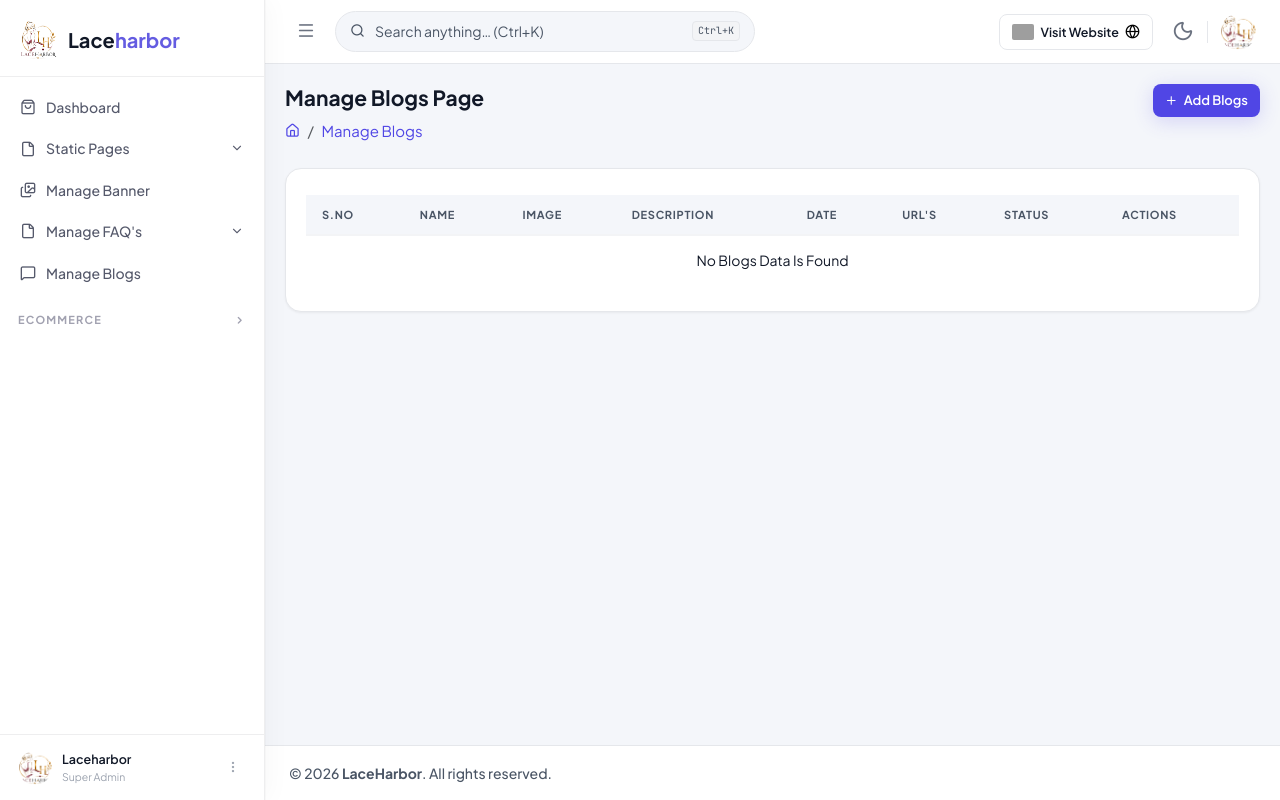
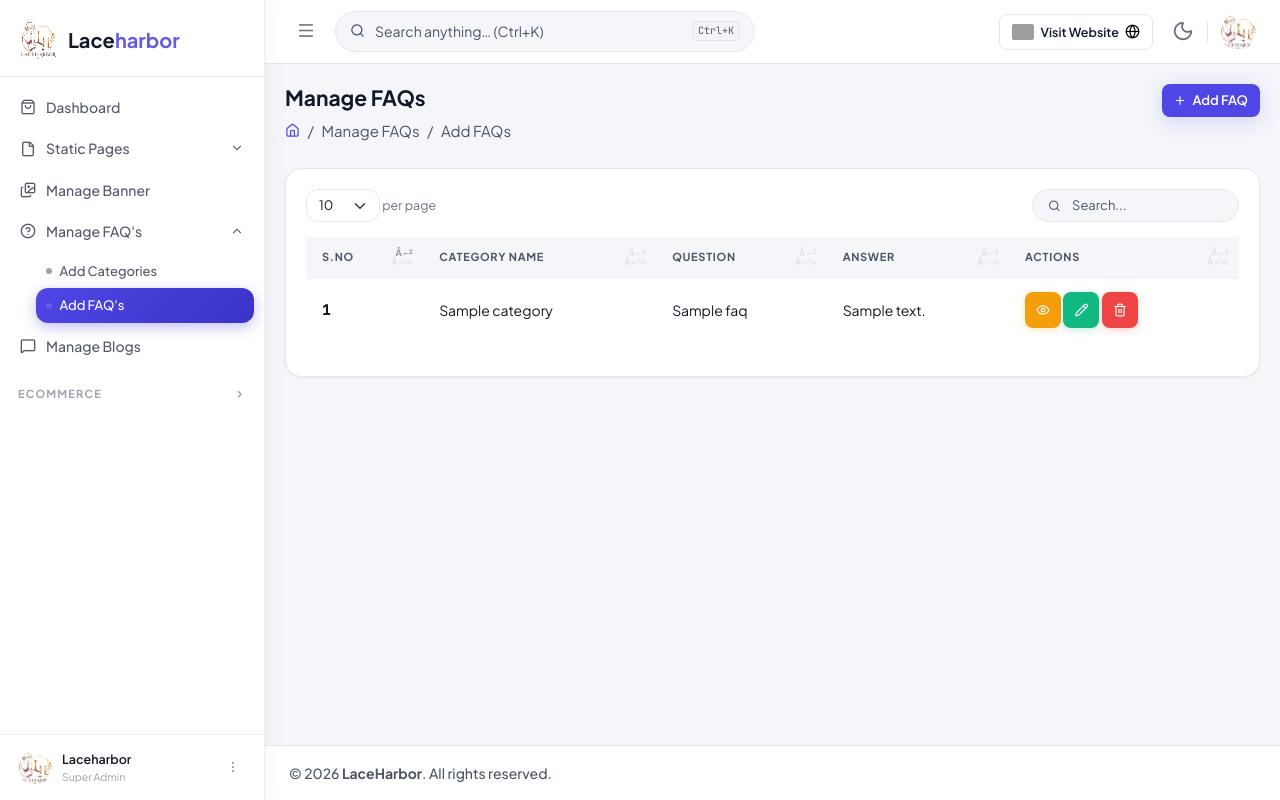
Before and after one commit to Anni-16/E-commerce-Portal-Laceharbor-, a Laravel app: page /admin/manage-faq in a window 1280 px wide. Run offline with Laravel 12, Linux system fonts and the light colour scheme; tables that the repository leaves empty hold one stand-in row (values such as "Sample post"); data that the repository does not hold is empty; some libraries are stand-ins or nearby versions; grey boxes are pictures that could not be loaded.

Commit message:
Work On BackEnd Manage FAQ's Functionlies And UI/UX Day - 3

```diff
--- a/app/Http/Controllers/Backend/FAQController.php
+++ b/app/Http/Controllers/Backend/FAQController.php
@@ -4,8 +4,118 @@ namespace App\Http\Controllers\Backend;
 
 use App\Http\Controllers\Controller;
 use Illuminate\Http\Request;
+use App\Models\FAQ;
+use App\Models\FAQCategory;
+use Illuminate\Support\Facades\DB;
 
 class FAQController extends Controller
 {
-    //
+    // Manage FAQ
+    public function index()
+    {
+        $faqs = Faq::with('category')
+            ->latest()
+            ->get();
+
+        return view('backend.faq.faqs.index', compact('faqs'));
+    }
+
+    // Add FAQ page
+    public function addFaq()
+    {
+        $categories = FAQCategory::where('status', 1)
+            ->orderBy('faq_cat_name')
+            ->get();
+
+        return view('backend.faq.faqs.add-faq', compact('categories'));
+    }
+
+    // Store FAQ
+    public function storeFaq(Request $request)
+    {
+        $validated = $request->validate([
+            'category_id' => 'required|exists:faq_categories,id',
+            'questions' => 'required|array|min:1',
+            'questions.*.question' => 'required|string',
+            'questions.*.answer' => 'required|string',
+        ], [
+            'category_id.required' => 'Please select a category.',
+            'questions.required' => 'Please add at least one FAQ.',
+            'questions.*.question.required' => 'Question is required.',
+            'questions.*.answer.required' => 'Answer is required.',
+        ]);
+
+        DB::transaction(function () use ($validated) {
+
+            foreach ($validated['questions'] as $item) {
+
+                Faq::create([
+                    'category_id' => $validated['category_id'],
+                    'question' => $item['question'],
+                    'answer' => $item['answer'],
+                ]);
+            }
+        });
+
+        return redirect()
+            ->route('backend.manage-faq')
+            ->with('success', 'FAQs added successfully.');
+    }
+
+    // View single FAQ
+    public function viewFaq($id)
+    {
+        $faq = Faq::with('category')->findOrFail($id);
+
+        return view('backend.faq.faqs.view-faq', compact('faq'));
+    }
+
+    // Edit FAQ
+    public function editFaq($id)
+    {
+        $faq = Faq::with('category')->findOrFail($id);
+
+        $categories = FAQCategory::where('status', 1)
+            ->orderBy('faq_cat_name')
+            ->get();
+
+        return view(
+            'backend.faq.faqs.edit-faq',
+            compact('faq', 'categories')
+        );
+    }
+
+    // Update FAQ
+    public function updateFaq(Request $request, $id)
+    {
+        $validated = $request->validate([
+            'category_id' => 'required|exists:faq_categories,id',
+            'question' => 'required|string',
+            'answer' => 'required|string',
+        ]);
+
+        $faq = Faq::findOrFail($id);
+
+        $faq->update([
+            'category_id' => $validated['category_id'],
+            'question' => $validated['question'],
+            'answer' => $validated['answer'],
+        ]);
+
+        return redirect()
+            ->route('backend.manage-faq')
+            ->with('success', 'FAQ updated successfully.');
+    }
+
+    // Delete FAQ
+    public function deleteFaq($id)
+    {
+        $faq = Faq::findOrFail($id);
+
+        $faq->delete();
+
+        return redirect()
+            ->route('backend.manage-faq')
+            ->with('success', 'FAQ deleted successfully.');
+    }
 }
--- a/app/Models/FAQ.php
+++ b/app/Models/FAQ.php
@@ -6,6 +6,8 @@ use Illuminate\Database\Eloquent\Model;
 
 class FAQ extends Model
 {
+    protected $table = 'faqs';
+
     protected $fillable = [
         'category_id',
         'question',
@@ -14,6 +16,9 @@ class FAQ extends Model
 
     public function category()
     {
-        return $this->belongsTo(FAQCategory::class);
+        return $this->belongsTo(
+            FAQCategory::class,
+            'category_id'
+        );
     }
 }
--- a/app/Models/FAQCategory.php
+++ b/app/Models/FAQCategory.php
@@ -15,6 +15,6 @@ class FAQCategory extends Model
 
     public function faqs()
     {
-        return $this->hasMany(Faq::class);
+        return $this->hasMany(Faq::class, 'category_id');
     }
 }
--- a/resources/views/backend/faq/faqs/index.blade.php
+++ b/resources/views/backend/faq/faqs/index.blade.php
@@ -6,20 +6,24 @@
 
     <div class="page-header">
         <div>
-            <h1 class="page-title pb-2">Manage FAQ's Categories</h1>
+            <h1 class="page-title pb-2">Manage FAQs</h1>
+
             <nav>
                 <ol class="breadcrumb mb-0">
-                    <li class="breadcrumb-item"><a href="{{ route('backend.dashboard') }}"><i class="icon-house"></i></a></li>
-                    <li class="breadcrumb-item"><a href="{{ route('backend.manage-faq-categories') }}">Manage FAQ's Categories</a></li>
+                    <li class="breadcrumb-item"> <a href="{{ route('backend.dashboard') }}"> <i class="icon-house"></i></a></li>
+                    <li class="breadcrumb-item active">Manage FAQs</li>
+                    <li class="breadcrumb-item active">Add FAQs</li>
                 </ol>
             </nav>
         </div>
 
         <div class="page-header-actions">
-            <button type="button" class="btn-zentic btn-ai btn-sm" data-bs-toggle="modal" data-bs-target="#addCategoryModal" data-id="1" data-title="dfbfg" data-status="1"><i class="icon-plus"></i> Add Category</button>
+            <a href="{{ route('backend.add-faq') }}"
+                class="btn-zentic btn-ai btn-sm">
+                <i class="icon-plus"></i> Add FAQ
+            </a>
         </div>
     </div>
-
 
     @if(session('success'))
     <div class="alert alert-success">
@@ -35,11 +39,9 @@
 
     @if($errors->any())
     <div class="alert alert-danger">
-        <ul class="mb-0">
-            @foreach($errors->all() as $error)
-            <li>{{ $error }}</li>
-            @endforeach
-        </ul>
+        @foreach($errors->all() as $error)
+        <div>{{ $error }}</div>
+        @endforeach
     </div>
     @endif
 
@@ -52,72 +54,90 @@
                             <th>S.No</th>
                             <th>Category Name</th>
                             <th>Question</th>
-                            <th>Answers</th>
+                            <th>Answer</th>
                             <th>Actions</th>
                         </tr>
                     </thead>
+
                     <tbody>
-                        @foreach($faqcategory as $key => $category)
+
+                        @forelse($faqs as $key => $faq)
                         <tr>
                             <td class="mono fw-600">{{ $key + 1 }}</td>
-                            <td>{{ $category->faq_cat_name }}</td>
-                            <td>{{ $category->faq_cat_name }}</td>
-                            <td>{{ $category->faq_cat_name }}</td>
+                            <td>{{ $faq->category->faq_cat_name ?? 'N/A' }}</td>
+                            <td>{{ $faq->question }}</td>
+                            <td>{{ \Illuminate\Support\Str::limit(strip_tags($faq->answer), 100) }}</td>
                             <td>
-                                @if($category->status == 1)
-                                <span class="badge-zentic badge-green badge-dot">Active</span>
-                                @else
-                                <span class="badge-zentic badge-red badge-dot">Inactive</span>
-                                @endif
-                            </td>
-
-                            <td>
-                                <button type="button" class="btn-zentic btn-success btn-icon" data-bs-toggle="modal" data-bs-target="#editCategoryModal" data-id="{{ $category->id }}" data-title="{{ $category->faq_cat_name }}" data-status="{{ $category->status }}"> <i class="icon-pencil"></i></button>
-                                <button type="button" class="btn-zentic btn-danger btn-icon" data-bs-toggle="modal" data-bs-target="#deleteModal" data-id="{{ $category->id }}"><i class="icon-trash-2"></i></button>
+                                <a href="{{ route('backend.view-faq', $faq->id) }}"><button class="btn-zentic btn-warning btn-icon"><i class="icon-eye"></i></button></i></a>
+                                <a href="{{ route('backend.edit-faq', $faq->id) }}"><button class="btn-zentic btn-success btn-icon"><i class="icon-pencil"></i></button></a>
+                                <button type="button" class="btn-zentic btn-danger btn-icon" data-bs-toggle="modal" data-bs-target="#deleteModal" data-id="{{ $faq->id }}"><i class="icon-trash-2"></i> </button>
                             </td>
                         </tr>
-                        @endforeach
+
+                        @empty
+                        <tr>
+                            <td colspan="5" class="text-center"> No FAQs Found. </td>
+                        </tr>
+                        @endforelse
+
                     </tbody>
+
                 </table>
+
             </div>
         </div>
     </div>
+
 </main>
 
-<!-- Delete Confirmation Modal -->
-<div class="modal fade" id="deleteModal" tabindex="-1" aria-hidden="true">
+<!-- Delete Modal -->
+
+<div class="modal fade" id="deleteModal" tabindex="-1"
+    aria-hidden="true">
+
     <div class="modal-dialog modal-dialog-centered">
+
         <div class="modal-content">
 
             <div class="modal-header">
                 <h5 class="modal-title">Confirm Delete</h5>
-                <button type="button" class="btn-close"
-                    data-bs-dismiss="modal" aria-label="Close"></button>
+
+                <button type="button"
+                    class="btn-close"
+                    data-bs-dismiss="modal">
+                </button>
             </div>
 
             <div class="modal-body text-center">
-                <i class="icon-trash-2" style="font-size: 40px; color: red;"></i>
+
+                <i class="icon-trash-2"
+                    style="font-size:40px;color:red;">
+                </i>
 
                 <h5 class="mt-3">Are you sure?</h5>
 
-                <p>Are you sure you want to delete this FAQ's Categories? This action cannot be undone.</p>
+                <p>
+                    Are you sure you want to delete this FAQ?
+                    This action cannot be undone.
+                </p>
+
             </div>
 
             <div class="modal-footer justify-content-center">
 
-                <button type="button" class="btn btn-secondary"
+                <button type="button"
+                    class="btn btn-secondary"
                     data-bs-dismiss="modal">
                     Cancel
                 </button>
 
-                <form id="deleteCategoryForm" action="" method="POST">
+                <form id="deleteFaqForm" method="POST">
                     @csrf
                     @method('DELETE')
 
                     <button type="submit" class="btn btn-danger">
                         Yes, Delete
                     </button>
-
                 </form>
 
             </div>
@@ -126,5 +146,22 @@
     </div>
 </div>
 
+<script>
+    document.addEventListener('DOMContentLoaded', function() {
+
+        const deleteModal = document.getElementById('deleteModal');
+
+        deleteModal.addEventListener('show.bs.modal', function(event) {
+
+            const button = event.relatedTarget;
+            const id = button.getAttribute('data-id');
+
+            document.getElementById('deleteFaqForm').action =
+                "{{ url('admin/delete-faq') }}/" + id;
+
+        });
+
+    });
+</script>
 
 @endsection
--- a/resources/views/backend/partials/side-navbar.blade.php
+++ b/resources/views/backend/partials/side-navbar.blade.php
@@ -89,7 +89,7 @@
                  </li>
                  <li class="nav-item has-dropdown {{ request()->routeIs('backend.mange-faq-categories') ? 'active' : '' }}">
                      <a href="#" class="nav-link nav-dropdown-toggle {{ request()->routeIs('backend.manage-faq-categories') ? 'active' : '' }}">
-                         <i class="icon-file nav-icon"></i>
+                         <i class="icon-circle-help nav-icon"></i>
                          <span class="nav-text">Manage FAQ's</span>
                          <i class="icon-chevron-down nav-dropdown-arrow"></i>
                      </a>
@@ -103,8 +103,8 @@
                          </li>
 
                          <li>
-                             <a href="{{ route('backend.edit-shipping-delivery-page') }}"
-                                 class="nav-link nav-sublink d-flex align-items-center gap-2 {{ request()->routeIs('backend.edit-shipping-delivery-page') ? 'active' : '' }}">
+                             <a href="{{ route('backend.manage-faq') }}"
+                                 class="nav-link nav-sublink d-flex align-items-center gap-2 {{ request()->routeIs('backend.manage-faq') ? 'active' : '' }}">
                                  <span class="nav-sub-dot"></span>Add FAQ's
                              </a>
                          </li>
--- a/routes/admin.php
+++ b/routes/admin.php
@@ -11,6 +11,7 @@ use App\Http\Controllers\Backend\TermsController;
 use App\Http\Controllers\Backend\SocialMediaController;
 use App\Http\Controllers\Backend\BlogsController;
 use App\Http\Controllers\Backend\FAQCategoryController;
+use App\Http\Controllers\Backend\FAQController;
 
 Route::prefix('admin')->group(function () {
 
@@ -108,18 +109,18 @@ Route::prefix('admin')->group(function () {
 
 
     // Manage FAQ'S Pages Routes
-    Route::get('/manage-faq', [BlogsController::class, 'index'])
+    Route::get('/manage-faq', [FAQController::class, 'index'])
         ->name('backend.manage-faq');
-    Route::get('/view-blog/{id}', [BlogsController::class, 'viewBlog'])
-        ->name('backend.view-blog');
-    Route::get('/add-blog', [BlogsController::class, 'addBlog'])
-        ->name('backend.add-blog');
-    Route::post('/store-blog', [BlogsController::class, 'storeBlog'])
-        ->name('backend.store-blog');
-    Route::get('/edit-blog/{id}', [BlogsController::class, 'editBlog'])
-        ->name('backend.edit-blog');
-    Route::put('/update-blog/{id}', [BlogsController::class, 'updateBlog'])
-        ->name('backend.update-blog');
-    Route::delete('/delete-blog/{id}', [BlogsController::class, 'deleteBlog'])
-        ->name('backend.delete-blog');
+    Route::get('/view-faq/{id}', [FAQController::class, 'viewFaq'])
+        ->name('backend.view-faq');
+    Route::get('/add-faq', [FAQController::class, 'addFaq'])
+        ->name('backend.add-faq');
+    Route::post('/store-faq', [FAQController::class, 'storeFaq'])
+        ->name('backend.store-faq');
+    Route::get('/edit-faq/{id}', [FAQController::class, 'editFaq'])
+        ->name('backend.edit-faq');
+    Route::put('/update-faq/{id}', [FAQController::class, 'updateFaq'])
+        ->name('backend.update-faq');
+    Route::delete('/delete-faq/{id}', [FAQController::class, 'deleteFaq'])
+        ->name('backend.delete-faq');
 });
```
Also changed, not shown: resources/views/backend/faq/faqs/add-faq.blade.php (added, +157 -0 lines), resources/views/backend/faq/faqs/edit-faq.blade.php (added, +78 -0 lines), resources/views/backend/faq/faqs/view-faq.blade.php (added, +57 -0 lines), database/migrations/2026_11_20_172548_create_faqs_table.php.
